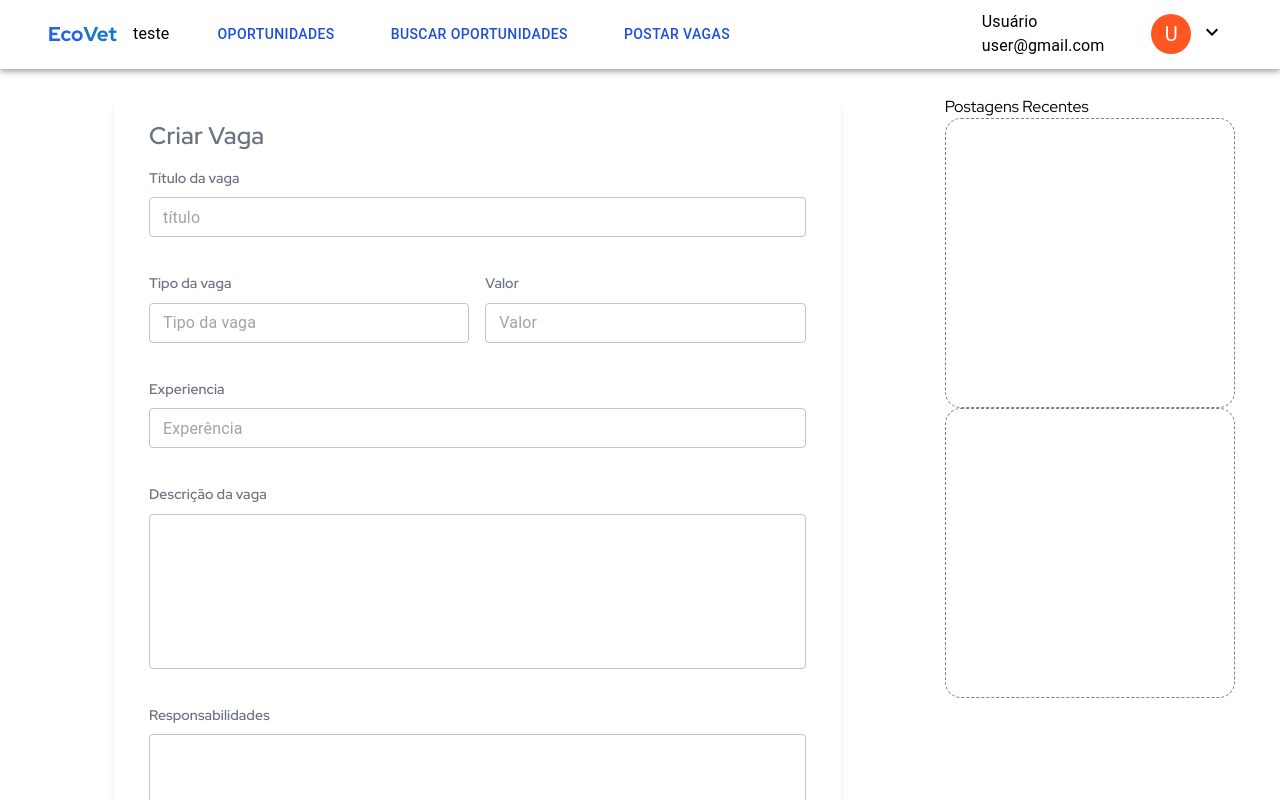
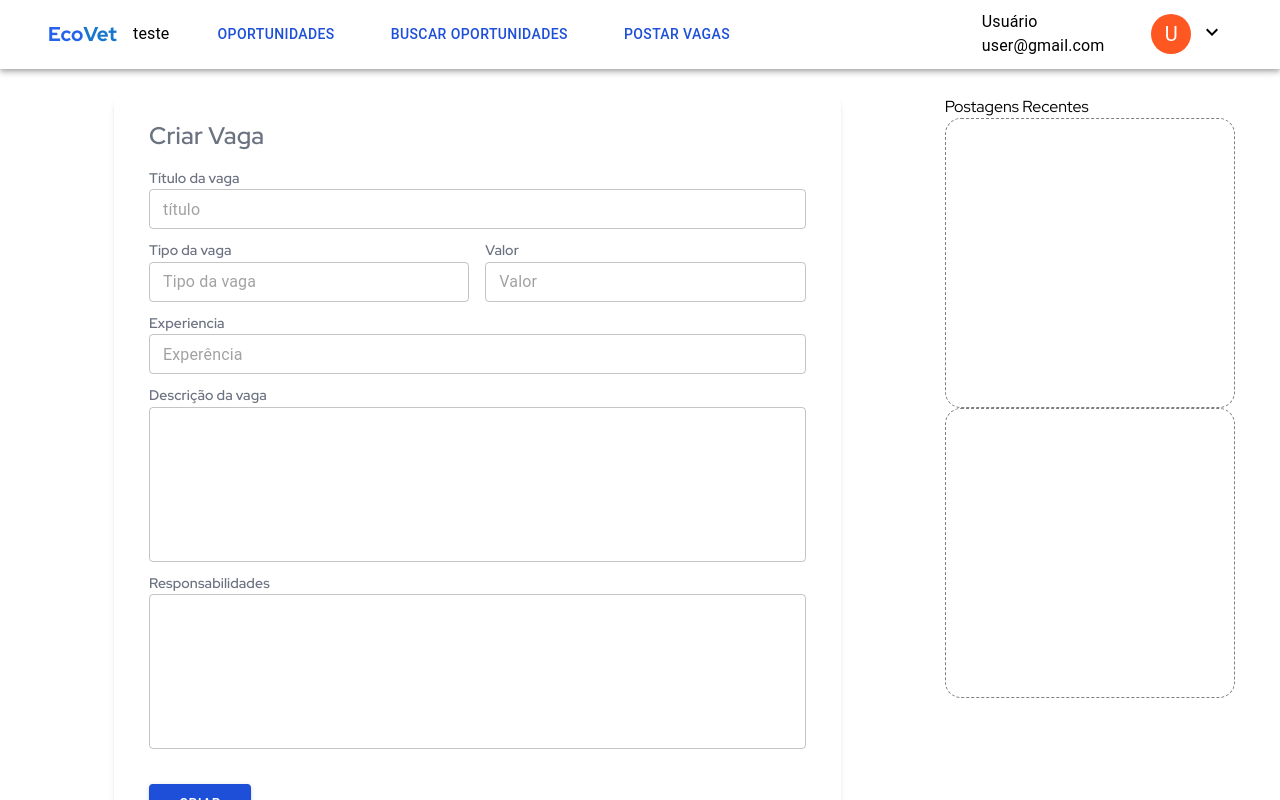
Before and after one commit to ICEI-PUC-Minas-PMV-ADS/pmv-ads-2024-1-e5-proj-empext-t6-pmv-ads-2024-1-e5-ecovet, a React (Create React App) app in the folder codigo-fonte/front-app/: page /upload-job in a window 1280 px wide. Shown: the top 800 px of the page. Built offline with nearby package versions, Linux system fonts and the light colour scheme.

Commit message:
layout_forms

```diff
--- a/codigo-fonte/front-app/src/pages/UploadJob.tsx
+++ b/codigo-fonte/front-app/src/pages/UploadJob.tsx
@@ -27,30 +27,6 @@ const FormBox = styled(Box)({
   borderRadius: "10px",
 });
 
-type InputTextProps = {
-  title: string;
-  placeholder: string;
-  name: string;
-  margin?: boolean;
-};
-
-const InputText = ({ title, placeholder, margin, name }: InputTextProps) => {
-  return (
-    <>
-      <TyphographyLabel variant="h6" mb={1} mt={margin ? "35px" : 2}>
-        {title}
-      </TyphographyLabel>
-      <TextField
-        placeholder={placeholder}
-        fullWidth
-        size="small"
-        name={name}
-        required
-      />
-    </>
-  );
-};
-
 type TextinputTestProps = {
   children: React.ReactNode;
   title: string;
@@ -62,7 +38,7 @@ const TextFieldLabel: React.FC<TextinputTestProps> & {
 } = ({ children, title, margin }) => {
   return (
     <>
-      <TyphographyLabel variant="h6" mb={1} mt={margin ? "35px" : 2}>
+      <TyphographyLabel variant="h6"  mt={margin ? "10px" : 2}>
         {title}
       </TyphographyLabel>
       {children}
```
